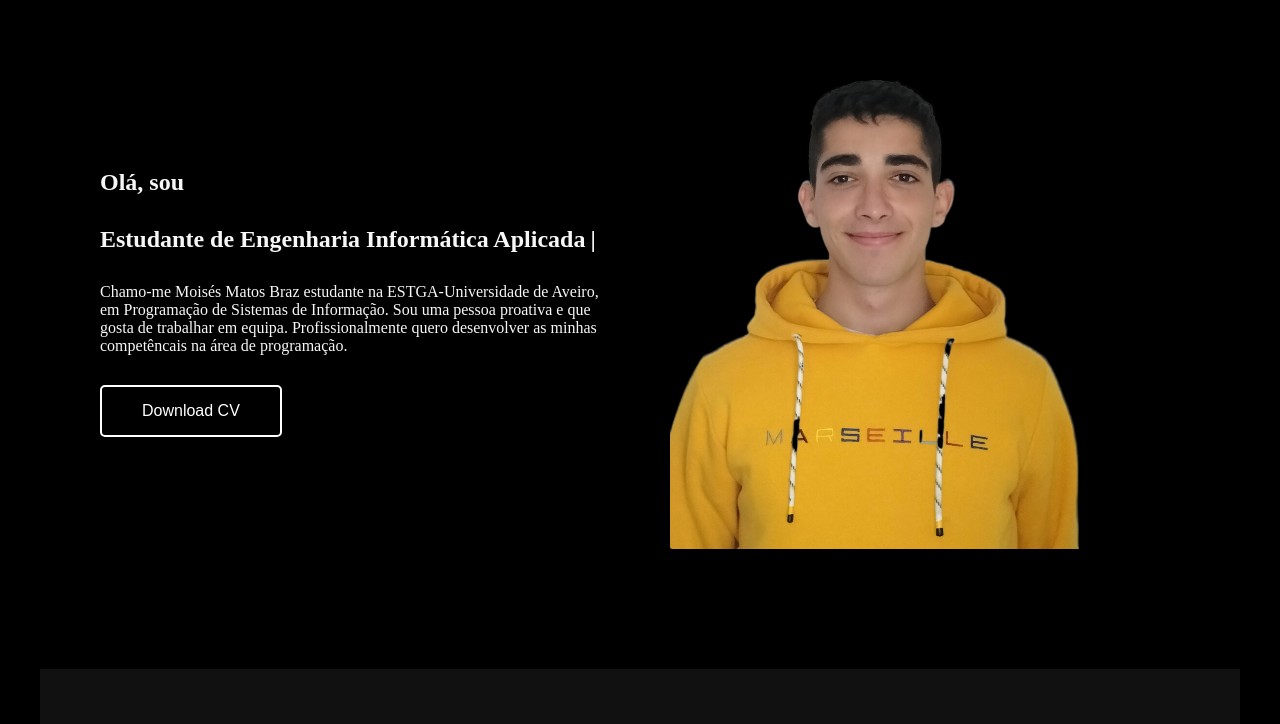
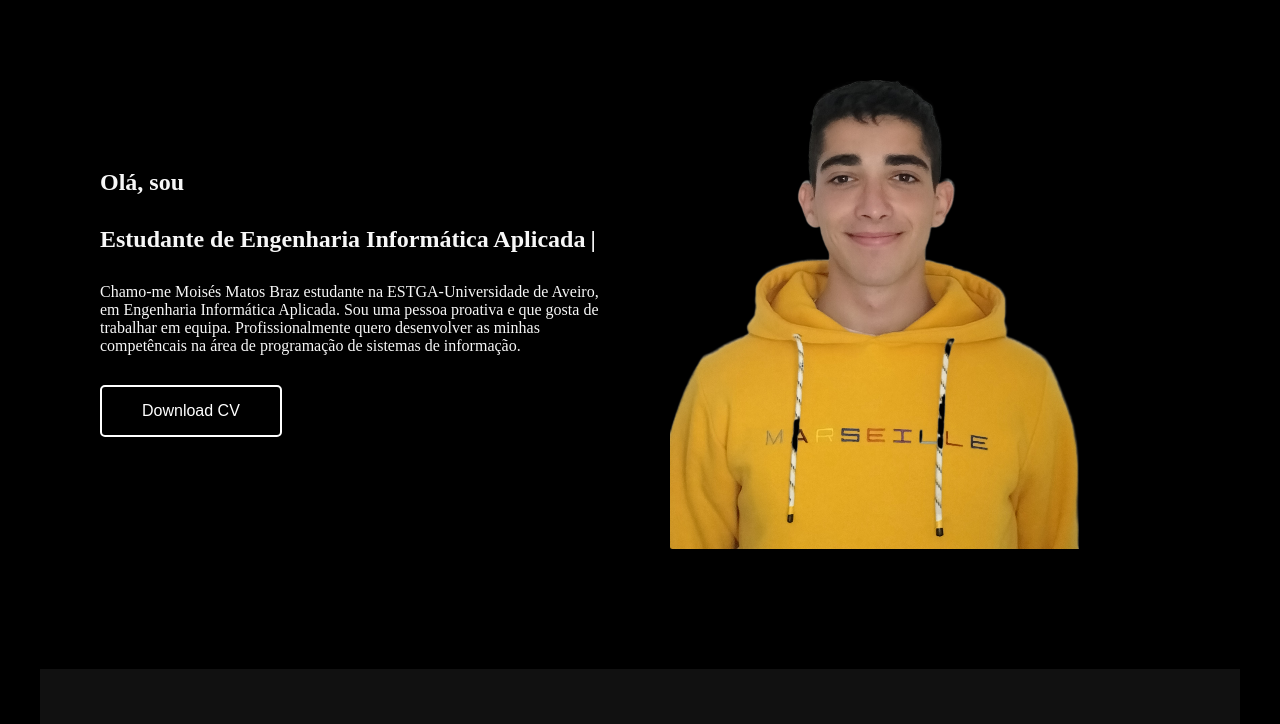
Before and after one commit to MoisesBraz/MoisesBraz.github.io, a plain HTML site: page index.html in a window 1280 px wide. Shown: the part 76-800 px from the top of the page. Drawn offline with Linux system fonts and the light colour scheme.

Commit message:
curriculo corrigido e atualizado

```diff
--- a/index.html
+++ b/index.html
@@ -28,9 +28,9 @@
             <h2>Olá, sou</h2>
             <h2 class="digitando">Estudante de Engenharia Informática Aplicada</h2>
             <p>
-                Chamo-me Moisés Matos Braz estudante na ESTGA-Universidade de Aveiro, em Programação de Sistemas de Informação.
+                Chamo-me Moisés Matos Braz estudante na ESTGA-Universidade de Aveiro, em Engenharia Informática Aplicada.
                 Sou uma pessoa proativa e que gosta de trabalhar em equipa.
-                Profissionalmente quero desenvolver as minhas competêncais na área de programação.
+                Profissionalmente quero desenvolver as minhas competêncais na área de programação de sistemas de informação.
             </p>
             <a href="CV/Curriculo.pdf" target="_blank">Download CV</a>
         </div>
```
